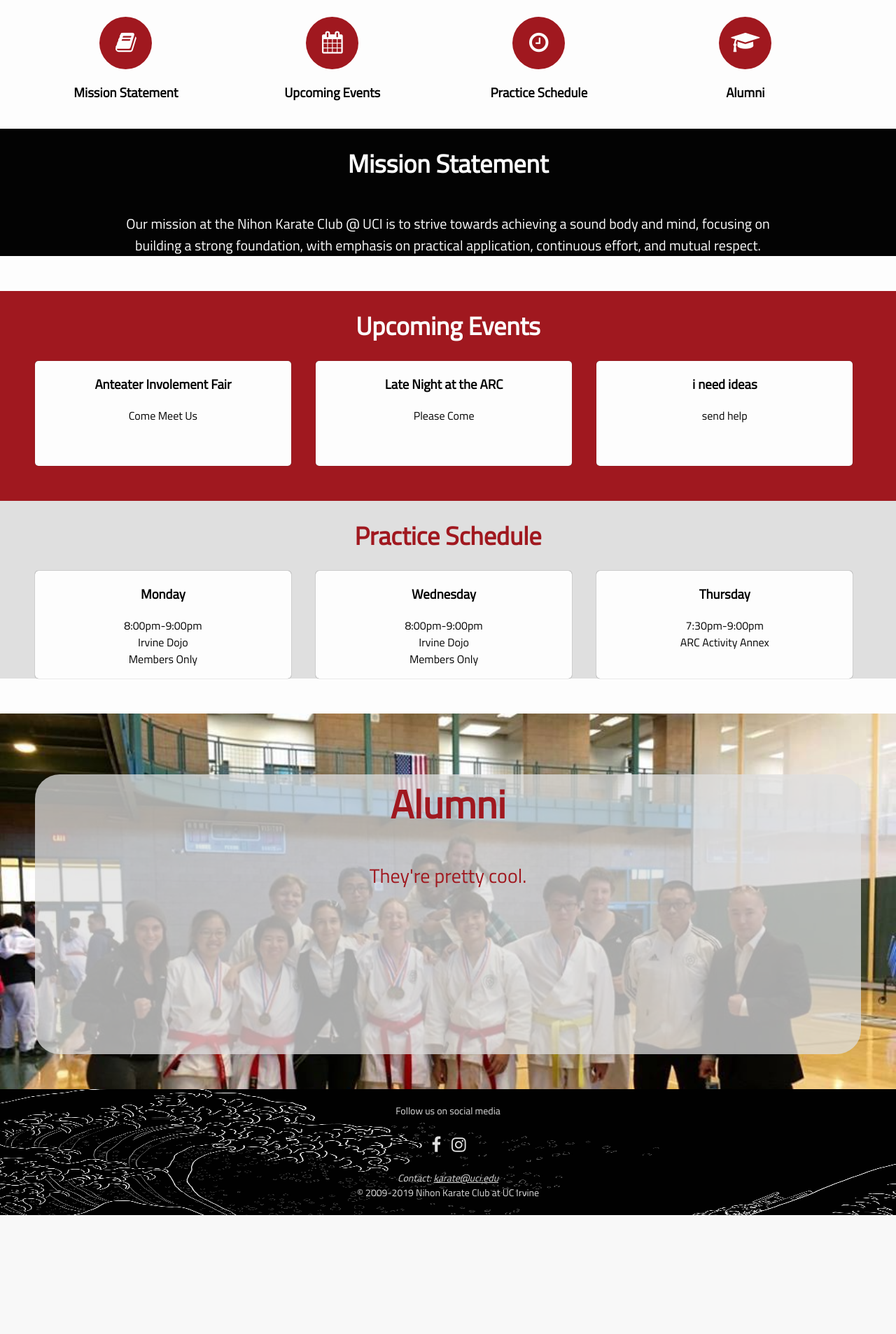
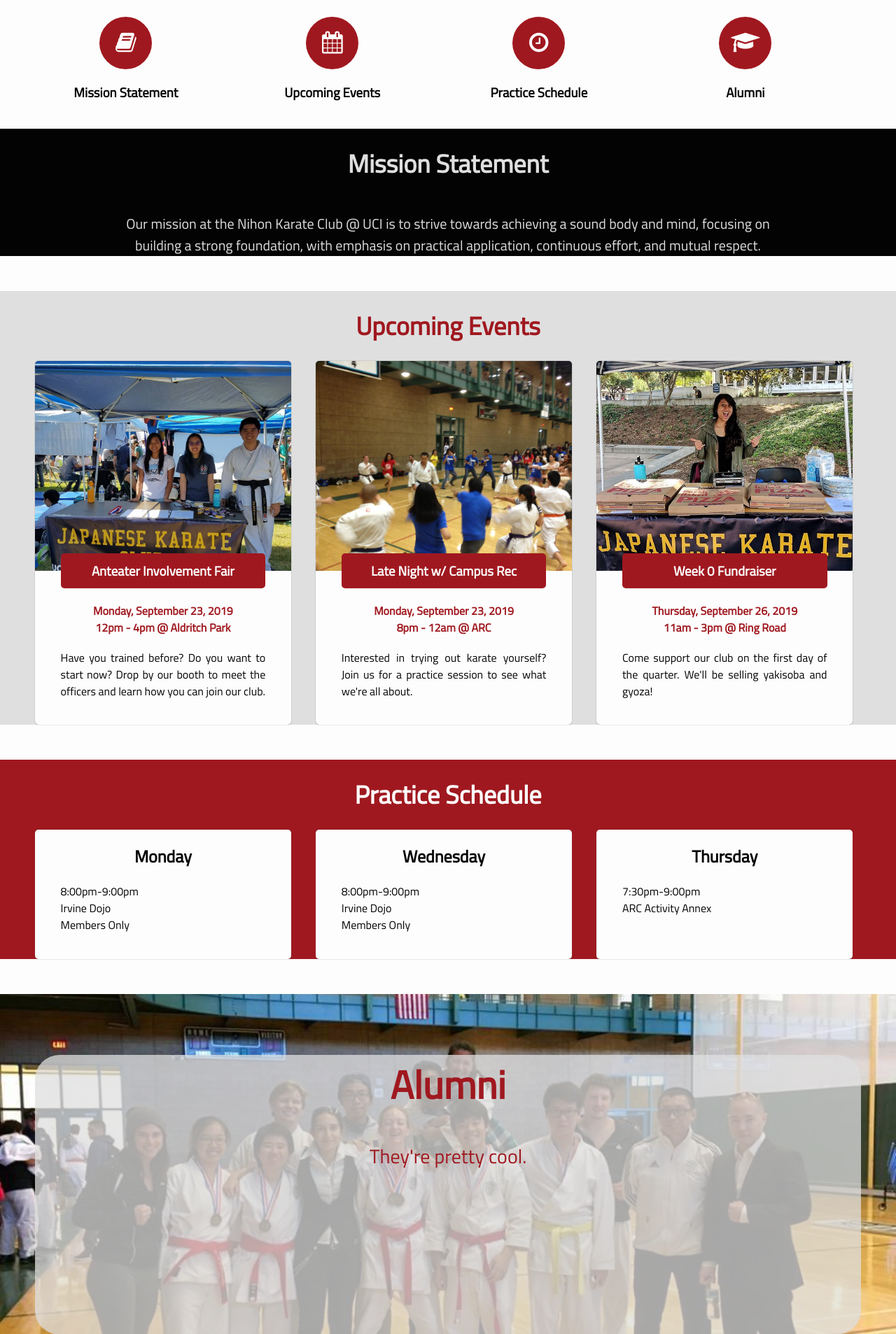
Before and after one commit to nihonkarateuci/nihonkarateuci.github.io, a PHP site: page / in a window 1280 px wide. Shown: the part 816-2723 px from the top of the page at 70% size. Before the commit the page ends 2553 px from the top, so only its background shows below. Run offline with PHP 8.4, Linux system fonts and the light colour scheme.

Commit message:
Updated events section and modularized coloring

```diff
--- a/index.html
+++ b/index.html
@@ -30,28 +30,28 @@
             </header>
             <main>
                 <div class="slideshow"></div>
-                <div class="section explore">
+                <div class="section white black-text">
                     <span class="floater">Explore</span>
                     <div class="explore-container">
                         <div class="explore-card">
-                            <a href="#mission" class="fa fa-book" title="Mission Statement"></a>
+                            <a href="#mission" class="fa fa-book red white-text" title="Mission Statement"></a>
                             <h3>Mission Statement</h3>
                         </div>
                         <div class="explore-card">
-                            <a href="#events" class="fa fa-calendar" title="Upcoming Events"></a>
+                            <a href="#events" class="fa fa-calendar red white-text" title="Upcoming Events"></a>
                             <h3>Upcoming Events</h3>
                         </div>
                         <div class="explore-card">
-                            <a href="#schedule" class="fa fa-clock-o" title="Practice Schedule"></a>
+                            <a href="#schedule" class="fa fa-clock-o red white-text" title="Practice Schedule"></a>
                             <h3>Practice Schedule</h3>
                         </div>
                         <div class="explore-card">
-                            <a href="#alumni" class="fa fa-graduation-cap" title="Alumni"></a>
+                            <a href="#alumni" class="fa fa-graduation-cap red white-text" title="Alumni"></a>
                             <h3>Alumni</h3>
                         </div>
                     </div>
                 </div>
-                <div id="mission" class="section mission">
+                <div id="mission" class="section black gray-text">
                     <span class="floater">Mission Statement</span>
                     <div class="mission-container">
                         <p>
@@ -61,44 +61,62 @@
                         </p>
                     </div>
                 </div>
-                <div id="events" class="section events">
+                <div id="events" class="section gray red-text">
                     <span class="floater">Upcoming Events</span>
                     <div class="three-card-container">
-                        <div class="three-card">
-                            <h3>Anteater Involement Fair</h3>
-                            <p>Come Meet Us</p>
+                        <div class="three-card shadow white">
+                            <div style="background-image: url('images/home/aif.jpg');"></div>
+                            <h3 class="red white-text">Anteater Involvement Fair</h3>
+                            <b>Monday, September 23, 2019</b><br>
+                            <b>12pm - 4pm @ Aldritch Park</b><br>
+                            <p>
+                                Have you trained before? Do you want to start now?
+                                Drop by our booth to meet the officers and learn how you can join our club.
+                            </p>
                         </div>
-                        <div class="three-card">
-                            <h3>Late Night at the ARC</h3>
-                            <p>Please Come</p>
+                        <div class="three-card shadow white">
+                            <div style="background-image: url('images/home/latenight.jpg');"></div>
+                            <h3 class="red white-text">Late Night w/ Campus Rec</h3>
+                            <b>Monday, September 23, 2019</b><br>
+                            <b>8pm - 12am @ ARC</b><br>
+                            <p>
+                                Interested in trying out karate yourself?
+                                Join us for a practice session to see what we're all about.
+                            </p>
                         </div>
-                        <div class="three-card">
-                            <h3>i need ideas</h3>
-                            <p>send help</p>
+                        <div class="three-card shadow white">
+                            <div style="background-image: url('images/home/fundraising.jpg');"></div>
+                            <h3 class="red white-text">Week 0 Fundraiser</h3>
+                            <b>Thursday, September 26, 2019</b><br>
+                            <b>11am - 3pm @ Ring Road</b><br>
+                            <p>
+                                Come support our club on the first day of the quarter.
+                                We'll be selling yakisoba and gyoza!
+                            </p>
                         </div>
                     </div>
                 </div>
-                <div id="schedule" class="section schedule">
+                <div id="schedule" class="section red white-text">
                     <span class="floater">Practice Schedule</span>
                     <div class="three-card-container">
-                        <div class="three-card">
-                            <h3>Monday</h3>
+                        <div class="three-card shadow white">
+                            <h2>Monday</h2>
                             <p>
                                 8:00pm-9:00pm<br>
                                 Irvine Dojo<br>
                                 Members Only<br>
                             </p>
                         </div>
-                        <div class="three-card">
-                            <h3>Wednesday</h3>
+                        <div class="three-card shadow white">
+                            <h2>Wednesday</h2>
                             <p>
                                 8:00pm-9:00pm<br>
                                 Irvine Dojo<br>
                                 Members Only<br>
                             </p>
                         </div>
-                        <div class="three-card">
-                            <h3>Thursday</h3>
+                        <div class="three-card shadow white">
+                            <h2>Thursday</h2>
                             <p>
                                 7:30pm-9:00pm<br>
                                 ARC Activity Annex<br>
@@ -107,7 +125,7 @@
                     </div>
                 </div>
                 <div id="alumni" class="section alumni">
-                    <div class="image-floater">
+                    <div class="image-floater red-text">
                         <h1>Alumni</h1>
                         <p>They're pretty cool.</p>
                     </div>
@@ -150,29 +168,29 @@
             </header>
             <main>
                 <div class="slideshow"></div>
-                <div class="section explore">
+                <div class="section white black-text">
                     <span class="floater">Explore</span>
                     <div class="explore-container">
                         <div class="explore-card">
-                            <a href="#mission-m" class="fa fa-book" title="Mission Statement"></a>
+                            <a href="#mission-m" class="fa fa-book red white-text" title="Mission Statement"></a>
                             <h3>Mission Statement</h3>
                         </div>
                         <div class="explore-card">
-                            <a href="#events-m" class="fa fa-calendar" title="Upcoming Events"></a>
+                            <a href="#events-m" class="fa fa-calendar red white-text" title="Upcoming Events"></a>
                             <h3>Upcoming Events</h3>
                         </div>
                         <div class="explore-card">
-                            <a href="#schedule-m" class="fa fa-clock-o" title="Practice Schedule"></a>
+                            <a href="#schedule-m" class="fa fa-clock-o red white-text" title="Practice Schedule"></a>
                             <h3>Practice Schedule</h3>
                         </div>
                         <div class="explore-card">
-                            <a href="#alumni-m" class="fa fa-graduation-cap" title="Alumni"></a>
+                            <a href="#alumni-m" class="fa fa-graduation-cap red white-text" title="Alumni"></a>
                             <h3>Alumni</h3>
                         </div>
                     </div>
                 </div>
                 <a class="mobile-anchor" id="mission-m"></a>
-                <div class="section mission">
+                <div class="section black gray-text">
                     <span class="floater">Mission Statement</span>
                     <div class="mission-container">
                         <p>
@@ -183,45 +201,63 @@
                     </div>
                 </div>
                 <a class="mobile-anchor" id="events-m"></a>
-                <div class="section events">
+                <div class="section gray red-text">
                     <span class="floater">Upcoming Events</span>
                     <div class="three-card-container">
-                        <div class="three-card">
-                            <h3>Anteater Involement Fair</h3>
-                            <p>Come Meet Us</p>
+                        <div class="three-card shadow white">
+                            <div style="background-image: url('images/home/aif.jpg');"></div>
+                            <h3 class="red white-text">Anteater Involvement Fair</h3>
+                            <b>Monday, September 23, 2019</b><br>
+                            <b>12pm - 4pm @ Aldritch Park</b><br>
+                            <p>
+                                Have you trained before? Do you want to start now?
+                                Drop by our booth to meet the officers and learn how you can join our club.
+                            </p>
                         </div>
-                        <div class="three-card">
-                            <h3>Late Night at the ARC</h3>
-                            <p>Please Come</p>
+                        <div class="three-card shadow white">
+                            <div style="background-image: url('images/home/latenight.jpg');"></div>
+                            <h3 class="red white-text">Late Night w/ Campus Rec</h3>
+                            <b>Monday, September 23, 2019</b><br>
+                            <b>8pm - 12am @ ARC</b><br>
+                            <p>
+                                Interested in trying out karate yourself?
+                                Join us for a practice session to see what we're all about.
+                            </p>
                         </div>
-                        <div class="three-card">
-                            <h3>i need ideas</h3>
-                            <p>send help</p>
+                        <div class="three-card shadow white">
+                            <div style="background-image: url('images/home/fundraising.jpg');"></div>
+                            <h3 class="red white-text">Week 0 Fundraiser</h3>
+                            <b>Thursday, September 26, 2019</b><br>
+                            <b>11am - 3pm @ Ring Road</b><br>
+                            <p>
+                                Come support our club on the first day of the quarter.
+                                We'll be selling yakisoba and gyoza!
+                            </p>
                         </div>
                     </div>
                 </div>
                 <a class="mobile-anchor" id="schedule-m"></a>
-                <div class="section schedule">
+                <div class="section red white-text">
                     <span class="floater">Practice Schedule</span>
                     <div class="three-card-container">
-                        <div class="three-card">
-                            <h3>Monday</h3>
+                        <div class="three-card white black-text">
+                            <h2>Monday</h2>
                             <p>
                                 8:00pm-9:00pm<br>
                                 Irvine Dojo<br>
                                 Members Only<br>
                             </p>
                         </div>
-                        <div class="three-card">
-                            <h3>Wednesday</h3>
+                        <div class="three-card white black-text">
+                            <h2>Wednesday</h2>
                             <p>
                                 8:00pm-9:00pm<br>
                                 Irvine Dojo<br>
                                 Members Only<br>
                             </p>
                         </div>
-                        <div class="three-card">
-                            <h3>Thursday</h3>
+                        <div class="three-card white black-text">
+                            <h2>Thursday</h2>
                             <p>
                                 7:30pm-9:00pm<br>
                                 ARC Activity Annex<br>
@@ -230,8 +266,8 @@
                     </div>
                 </div>
                 <a class="mobile-anchor" id="alumni-m"></a>
-                <div class="section alumni">
-                    <div class="image-floater">
+                <div class="section">
+                    <div class="image-floater red-text">
                         <h1>Alumni</h1>
                         <p>They're pretty cool.</p>
                     </div>
--- a/styles/home.css
+++ b/styles/home.css
@@ -18,20 +18,34 @@
     grid-column-gap: 3%;
 }
 .three-card {
-    background-color: #fdfdfd;
     color: #030303;
     min-height: 150px;
     border-radius: 5px;
     box-shadow: 0 0 1px #333333;
 }
+.three-card div {
+    height: 300px;
+    width: 100%;
+    border-radius: 5px 5px 0 0;
+    background-size: cover;
+    background-repeat: no-repeat;
+    background-position: 0% 40%;
+}
+.three-card h3 {
+    width: 80%;
+    height: 50px;
+    margin: -25px 10% 20px 10%;
+    border-radius: 5px;
+    text-align: center;
+    line-height: 50px;
+    vertical-align: middle;
+}
+.three-card p {
+    margin: 5% 10% 10% 10%;
+    text-align: justify;
+}
 
 /* Explore */
-.explore {
-    min-height: 150px;
-    background-color: #fdfdfd;
-    color: #030303;
-}
-
 .explore-container {
     display: grid;
     margin: 0 50px 20px 50px;
@@ -53,44 +67,19 @@
     vertical-align: middle;
     border-radius: 50%;
     text-decoration: none;
-    color: #fdfdfd;
     font-size: 32px;
-    background-color: #a0181f;
-}
-
-.explore-card span {
-    text-align: center;
 }
 
 /* Upcoming Events */
-.events {
-    min-height: 300px;
-    background-color: #a0181f;
-    color: #fdfdfd;
-}
-
 .event-card p {
     margin: 0 20px 0 20px;
     text-align: justify;
 }
 
 /* Mission Statement */
-.mission {
-    min-height: 150px;
-    background-color: #030303;
-    color: #fdfdfd;
-}
-
 .mission-container {
     margin: 0 150px 50px 150px;
     font-size: 20px;
-}
-
-/* Practice Schedule */
-.schedule {
-    min-height: 150px;
-    background-color: #dfdfdf;
-    color: #a0181f;
 }
 
 /* Alumni */
@@ -99,7 +88,7 @@
     padding: 50px;
     background-image: url('../images/gallery/gallery_0.jpg');
     background-size: cover;
-    background-position: 0% 25%;
+    background-position: center;
     background-repeat: no-repeat;
     color: #fdfdfd;
 }
@@ -111,7 +100,6 @@
     font-size: 28px;
     border-radius: 35px;
     background-color: rgb(223, 223, 223, 0.75);
-    color: #a0181f;
 }
 
 /************************/
@@ -130,4 +118,28 @@
         margin: 0 4rem 2rem 4rem;
         font-size: 1rem;
     }
+
+    .explore {
+        min-height: 150px;
+        background-color: #fdfdfd;
+        color: #030303;
+    }
+
+    .explore-container {
+        width: 100%;
+        margin: 0 4% 1rem 4%;
+        grid-template-columns: 20% 20% 20% 20%;
+        grid-column-gap: 4%;
+    }
+
+    .explore-card a {
+        height: 4rem;
+        width: 4rem;
+        line-height: 4rem;
+        font-size: 1.5rem;
+    }
+
+    .explore-card h3 {
+        font-size: 1rem;
+    }
 }
--- a/styles/index.css
+++ b/styles/index.css
@@ -24,6 +24,32 @@ b {
     font-weight: bold;
     color: #a0181f;
 }
+
+.red {
+    background-color: #a0181f;
+}
+.black {
+    background-color: #030303;
+}
+.white {
+    background-color: #fdfdfd;
+}
+.gray {
+    background-color: #dfdfdf;
+}
+.red-text {
+    color: #a0181f;
+}
+.black-text {
+    color: #030303;
+}
+.white-text {
+    color: #fdfdfd;
+}
+.gray-text {
+    color: #dfdfdf;
+}
+
 
 @media only screen and (max-width: 872px) {
     .page-container-desktop {
@@ -236,6 +262,7 @@ header {
 }
 
 .section {
+    min-height: 150px;
     height: 100%;
     text-align: center;
 }
```
Also changed, not shown: images/home/aif.jpg (added), images/home/fundraising.jpg (added), images/home/latenight.jpg (added), images/home/social.jpg (added).
